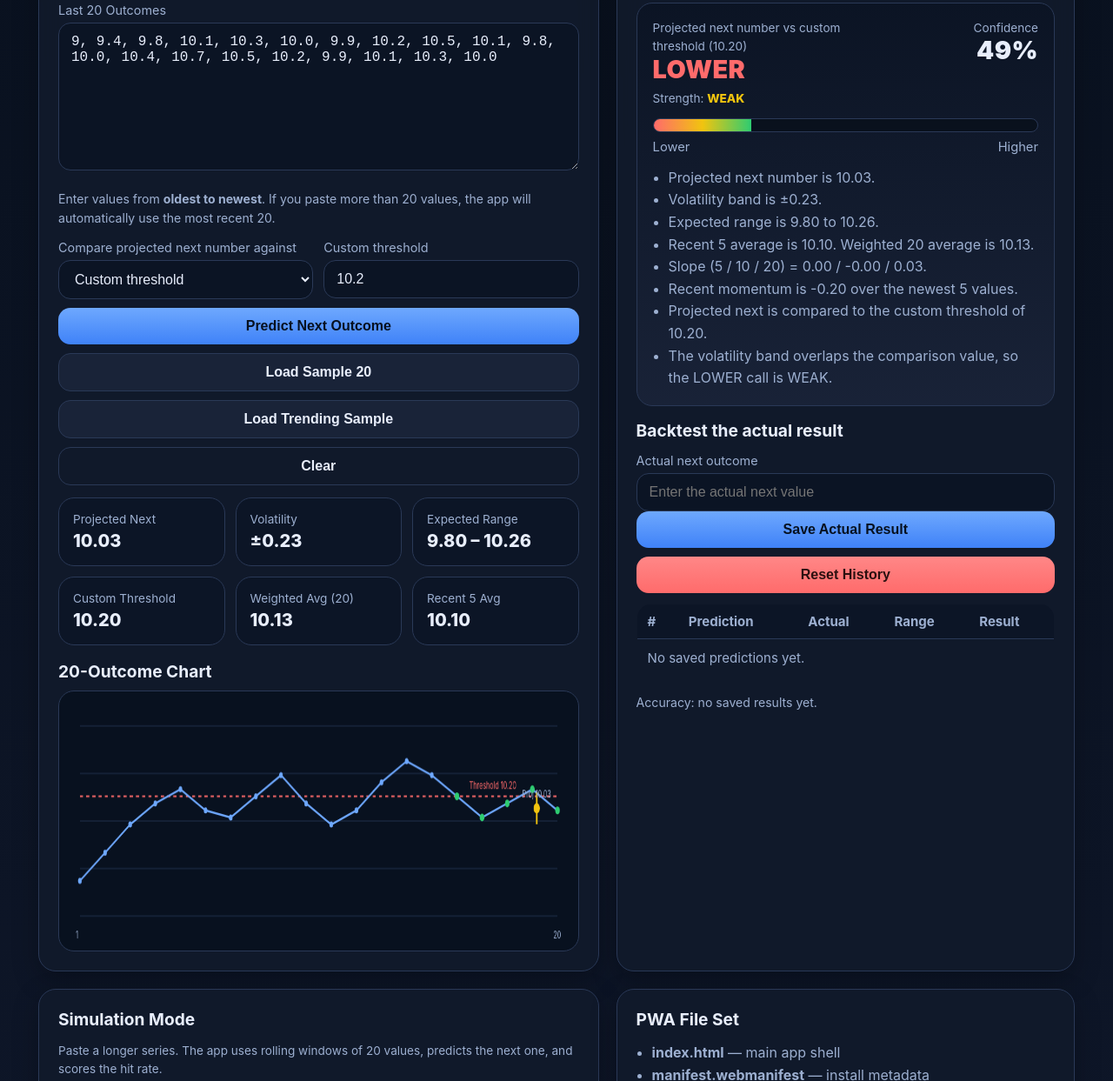
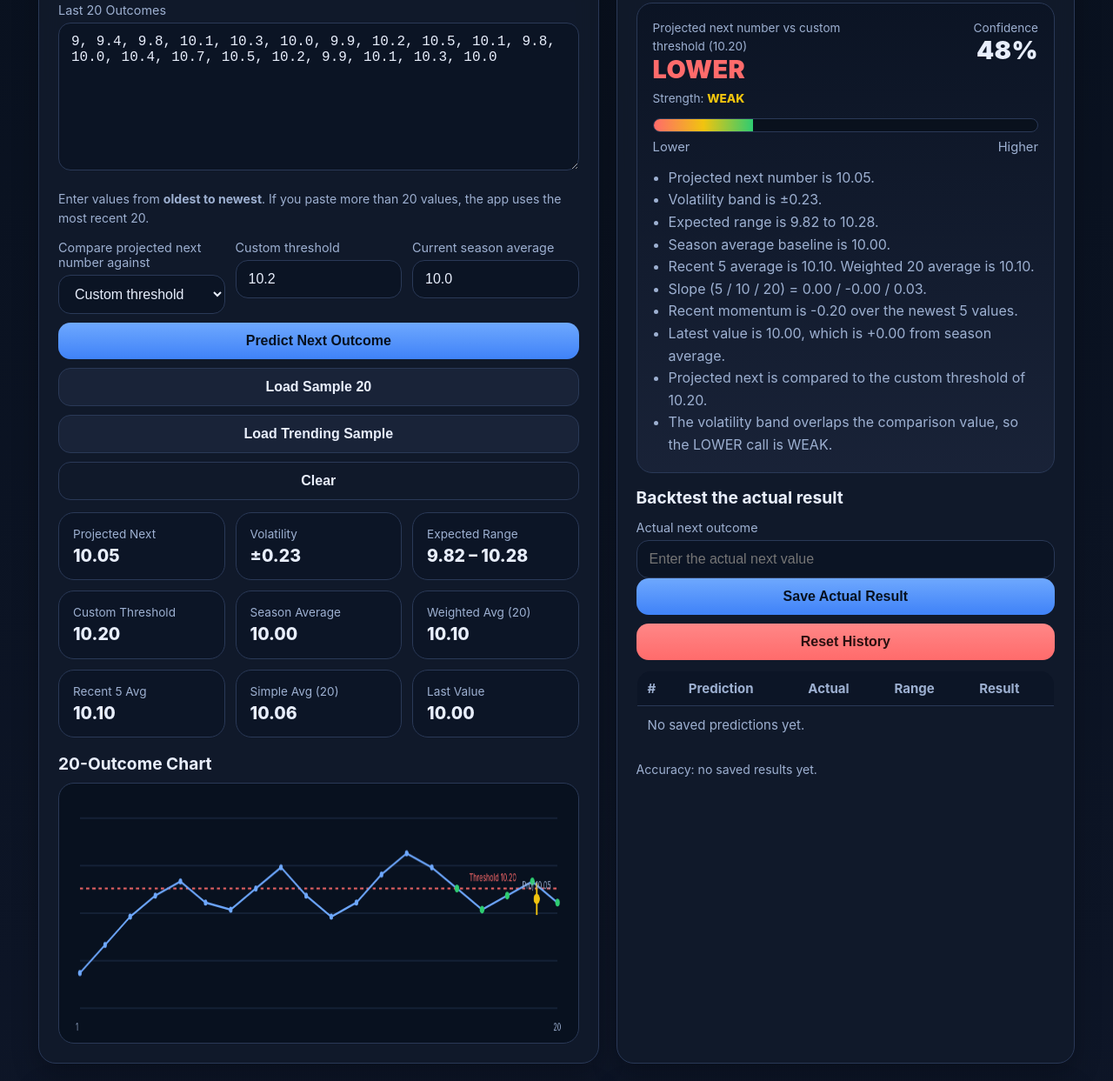
Before and after one commit to jb24000/Higher-lower-probability-app, a plain HTML site: page index.html in a window 1280 px wide. Shown: the part 460-1703 px from the top of the page at 87% size. Drawn offline with Linux system fonts and the light colour scheme.

Commit message:
Update index.html

```diff
--- a/index.html
+++ b/index.html
@@ -102,8 +102,7 @@
 
     .pill-row,
     .status-row,
-    .btn-row,
-    .mini-row {
+    .btn-row {
       display: flex;
       flex-wrap: wrap;
       gap: 10px;
@@ -215,7 +214,7 @@
 
     .controls-grid {
       display: grid;
-      grid-template-columns: 1fr 1fr;
+      grid-template-columns: repeat(3, 1fr);
       gap: 12px;
       margin: 14px 0 10px;
     }
@@ -241,7 +240,7 @@
     }
 
     .stat .v {
-      font-size: 1.25rem;
+      font-size: 1.22rem;
       font-weight: 800;
       line-height: 1.15;
     }
@@ -418,16 +417,17 @@
         <h1>Higher / Lower Probability Predictor</h1>
         <p class="sub">
           Paste your last <strong>20 outcomes</strong> from oldest to newest.
-          The app projects the next number, applies more weight to the most recent
-          values, calculates a volatility band, and compares that projected next
-          value to your <strong>custom threshold</strong>.
+          The app projects the next number, puts the most weight on the newest
+          values, blends in the <strong>current season average</strong>, builds
+          a volatility band, and compares the projected next number to your
+          <strong>custom threshold</strong>.
         </p>
 
         <div class="pill-row">
           <span class="pill">20 Outcomes</span>
+          <span class="pill">Season Average Anchor</span>
           <span class="pill">Heavy Weight on Last 5</span>
           <span class="pill">Projected Next Number</span>
-          <span class="pill">Volatility Band</span>
           <span class="pill">Weak / Strong Signal</span>
         </div>
 
@@ -442,14 +442,14 @@
         <h2>How to read the result</h2>
         <p class="tiny">
           The main answer is the <strong>projected next number</strong>. The
-          app then shows the <strong>volatility</strong> as an error band
-          around that projection.
+          app then shows the <strong>volatility</strong> as an error band around
+          that projection.
         </p>
         <p class="tiny">
           Example: if the projected next number is <strong>10.0</strong> and
           volatility is <strong>±0.5</strong>, the expected range is
-          <strong>9.5 to 10.5</strong>. The app then compares the projected
-          next number to your custom threshold and labels it
+          <strong>9.5 to 10.5</strong>. The app compares the projected next
+          number to your custom threshold and labels it
           <strong>HIGHER</strong> or <strong>LOWER</strong>, plus
           <strong>WEAK</strong> or <strong>STRONG</strong>.
         </p>
@@ -470,7 +470,7 @@
 
         <div class="footer-note">
           Enter values from <strong>oldest to newest</strong>. If you paste more
-          than 20 values, the app will automatically use the most recent 20.
+          than 20 values, the app uses the most recent 20.
         </div>
 
         <div class="controls-grid">
@@ -489,6 +489,16 @@
               step="any"
               value="10.2"
               placeholder="Enter the custom threshold"
+            />
+          </div>
+          <div>
+            <label for="seasonAverage">Current season average</label>
+            <input
+              id="seasonAverage"
+              type="number"
+              step="any"
+              value="10.0"
+              placeholder="Enter season average"
             />
           </div>
         </div>
@@ -518,12 +528,24 @@
             <div class="v" id="targetStat">10.20</div>
           </div>
           <div class="stat">
+            <div class="k">Season Average</div>
+            <div class="v" id="seasonAvgStat">10.00</div>
+          </div>
+          <div class="stat">
             <div class="k">Weighted Avg (20)</div>
             <div class="v" id="weightedAvgStat">10.08</div>
           </div>
           <div class="stat">
             <div class="k">Recent 5 Avg</div>
             <div class="v" id="last5AvgStat">10.10</div>
+          </div>
+          <div class="stat">
+            <div class="k">Simple Avg (20)</div>
+            <div class="v" id="avg20Stat">10.05</div>
+          </div>
+          <div class="stat">
+            <div class="k">Last Value</div>
+            <div class="v" id="lastValueStat">10.00</div>
           </div>
         </div>
 
@@ -648,9 +670,9 @@
         </ul>
 
         <div class="footer-note">
-          This version is built around a 20-number input model with heavier
-          weight on the newest 5 values and a projected-number-plus-volatility
-          workflow.
+          This version uses a 20-number input model with heavier weight on the
+          newest 5 values and a season-average anchor to keep the projection
+          tighter.
         </div>
       </div>
     </section>
@@ -660,6 +682,7 @@
     const series20Input = document.getElementById("series20Input");
     const comparisonMode = document.getElementById("comparisonMode");
     const comparisonValue = document.getElementById("comparisonValue");
+    const seasonAverageInput = document.getElementById("seasonAverage");
     const predictBtn = document.getElementById("predictBtn");
     const sampleBtn = document.getElementById("sampleBtn");
     const trendBtn = document.getElementById("trendBtn");
@@ -672,8 +695,11 @@
     const volatilityStat = document.getElementById("volatilityStat");
     const rangeStat = document.getElementById("rangeStat");
     const targetStat = document.getElementById("targetStat");
+    const seasonAvgStat = document.getElementById("seasonAvgStat");
     const weightedAvgStat = document.getElementById("weightedAvgStat");
     const last5AvgStat = document.getElementById("last5AvgStat");
+    const avg20Stat = document.getElementById("avg20Stat");
+    const lastValueStat = document.getElementById("lastValueStat");
 
     const predictionContext = document.getElementById("predictionContext");
     const predictionLabel = document.getElementById("predictionLabel");
@@ -703,7 +729,7 @@
 
     let latestPrediction = null;
     let deferredPrompt = null;
-    let history = JSON.parse(localStorage.getItem("hlPredictorHistory20") || "[]");
+    let history = JSON.parse(localStorage.getItem("hlPredictorHistory20Season") || "[]");
 
     function toFixedSafe(n, digits = 2) {
       return Number.isFinite(n) ? n.toFixed(digits) : "0.00";
@@ -782,6 +808,11 @@
     }
 
     function analyze(values) {
+      const seasonAverage = parseFloat(seasonAverageInput.value);
+      if (!Number.isFinite(seasonAverage)) {
+        throw new Error("Please enter a valid season average.");
+      }
+
       const oldest10 = values.slice(0, 10);
       const prev5 = values.slice(10, 15);
       const last5 = values.slice(15, 20);
@@ -793,10 +824,12 @@
       const avgLast5 = mean(last5);
       const avgLast10 = mean(last10);
 
-      const weightedAvg =
-        (avgLast5 * 0.55) +
-        (avgPrev5 * 0.30) +
-        (avgFirst10 * 0.15);
+      const weights20 = [
+        1, 1, 1, 1, 1, 1, 1, 1, 1, 1,
+        2, 2, 2, 2, 2,
+        4, 4, 4, 4, 4
+      ];
+      const weightedAvg = weightedMean(values, weights20);
 
       const comparison = getComparisonTarget(values, weightedAvg);
       const target = comparison.target;
@@ -811,19 +844,18 @@
 
       const recentMomentum = last5[4] - last5[0];
       const latestMove = values[19] - values[18];
-      const meanReversion = values[19] - avg20;
       const trendBias = avgLast5 - avgFirst10;
 
+      const latestValue = values[19];
+      const seasonGap = latestValue - seasonAverage;
+
       const projectedNext =
-        (avgLast5 * 0.45) +
-        (avgLast10 * 0.25) +
-        (weightedAvg * 0.15) +
-        (values[19] * 0.15) +
-        (slope5 * 0.70) +
-        (slope10 * 0.45) +
-        (latestMove * 0.25) +
-        (recentMomentum * 0.08) -
-        (meanReversion * 0.18);
+        (seasonAverage * 0.20) +
+        (weightedAvg * 0.45) +
+        (avgLast5 * 0.25) +
+        (latestValue * 0.10) +
+        (recentMomentum * 0.10) -
+        (seasonGap * 0.10);
 
       const volatility =
         (vol5 * 0.50) +
@@ -844,13 +876,23 @@
       }
 
       const gap = Math.abs(projectedNext - target);
-      const gapConfidence = clamp((gap / Math.max(volatility, 0.0001)) * 100, 1, 99);
+      const gapConfidence = clamp(
+        (gap / Math.max(volatility, 0.0001)) * 100,
+        1,
+        99
+      );
 
       let trendAgreement = 0;
+
       if (slope5 > 0 && slope10 > 0 && slope20 > 0) trendAgreement += 25;
       if (slope5 < 0 && slope10 < 0 && slope20 < 0) trendAgreement += 25;
+
       if (recentMomentum > 0 && latestMove > 0) trendAgreement += 20;
       if (recentMomentum < 0 && latestMove < 0) trendAgreement += 20;
+
+      if (avgLast5 > seasonAverage) trendAgreement += 10;
+      if (avgLast5 < seasonAverage) trendAgreement += 10;
+
       if (trendBias > 0) trendAgreement += 10;
       if (trendBias < 0) trendAgreement += 10;
 
@@ -877,9 +919,11 @@
       logic.push(`Projected next number is ${projectedNext.toFixed(2)}.`);
       logic.push(`Volatility band is ±${volatility.toFixed(2)}.`);
       logic.push(`Expected range is ${rangeLow.toFixed(2)} to ${rangeHigh.toFixed(2)}.`);
+      logic.push(`Season average baseline is ${seasonAverage.toFixed(2)}.`);
       logic.push(`Recent 5 average is ${avgLast5.toFixed(2)}. Weighted 20 average is ${weightedAvg.toFixed(2)}.`);
       logic.push(`Slope (5 / 10 / 20) = ${slope5.toFixed(2)} / ${slope10.toFixed(2)} / ${slope20.toFixed(2)}.`);
       logic.push(`Recent momentum is ${recentMomentum >= 0 ? "+" : ""}${recentMomentum.toFixed(2)} over the newest 5 values.`);
+      logic.push(`Latest value is ${latestValue.toFixed(2)}, which is ${seasonGap >= 0 ? "+" : ""}${seasonGap.toFixed(2)} from season average.`);
 
       if (comparison.mode === "manualThreshold") {
         logic.push(`Projected next is compared to the custom threshold of ${target.toFixed(2)}.`);
@@ -902,9 +946,11 @@
       return {
         values,
         target,
+        seasonAverage,
         avg20,
         avgLast5,
         weightedAvg,
+        latestValue,
         projectedNext,
         volatility,
         rangeLow,
@@ -924,8 +970,11 @@
       volatilityStat.textContent = `±${toFixedSafe(result.volatility)}`;
       rangeStat.textContent = `${toFixedSafe(result.rangeLow)} – ${toFixedSafe(result.rangeHigh)}`;
       targetStat.textContent = toFixedSafe(result.target);
+      seasonAvgStat.textContent = toFixedSafe(result.seasonAverage);
       weightedAvgStat.textContent = toFixedSafe(result.weightedAvg);
       last5AvgStat.textContent = toFixedSafe(result.avgLast5);
+      avg20Stat.textContent = toFixedSafe(result.avg20);
+      lastValueStat.textContent = toFixedSafe(result.latestValue);
 
       predictionContext.textContent =
         result.comparisonMode === "manualThreshold"
@@ -998,7 +1047,6 @@
       values.forEach((v, i) => {
         const x = pad + i * xStep;
         const y = yFor(v);
-
         ctx.fillStyle = i >= 15 ? "#2ecc71" : "#6ea8fe";
         ctx.beginPath();
         ctx.arc(x, y, i >= 15 ? 4.5 : 3.5, 0, Math.PI * 2);
@@ -1035,6 +1083,7 @@
     }
 
     function runPrediction() {
+      try {
         const values = getLatest20Values();
         if (!values) {
           alert("Please enter at least 20 numeric outcomes.");
@@ -1053,6 +1102,9 @@
           result.rangeHigh,
           result.comparisonMode
         );
+      } catch (err) {
+        alert(err.message || "Please check your inputs.");
+      }
     }
 
     function renderHistory() {
@@ -1082,7 +1134,7 @@
 
       const accuracy = (correct / history.length) * 100;
       accuracyNote.textContent = `Accuracy: ${correct}/${history.length} correct (${accuracy.toFixed(1)}%).`;
-      localStorage.setItem("hlPredictorHistory20", JSON.stringify(history));
+      localStorage.setItem("hlPredictorHistory20Season", JSON.stringify(history));
     }
 
     function saveActualResult() {
@@ -1097,8 +1149,7 @@
         return;
       }
 
-      const actualDirection =
-        actual >= latestPrediction.target ? "HIGHER" : "LOWER";
+      const actualDirection = actual >= latestPrediction.target ? "HIGHER" : "LOWER";
       const correct = actualDirection === latestPrediction.prediction;
 
       history.unshift({
@@ -1118,6 +1169,7 @@
       series20Input.value =
         "9, 9.4, 9.8, 10.1, 10.3, 10.0, 9.9, 10.2, 10.5, 10.1, 9.8, 10.0, 10.4, 10.7, 10.5, 10.2, 9.9, 10.1, 10.3, 10.0";
       comparisonValue.value = "10.2";
+      seasonAverageInput.value = "10.0";
       runPrediction();
     }
 
@@ -1125,6 +1177,7 @@
       series20Input.value =
         "7.0, 7.2, 7.4, 7.7, 7.9, 8.0, 8.2, 8.4, 8.6, 8.7, 8.9, 9.0, 9.2, 9.3, 9.5, 9.7, 9.8, 10.0, 10.1, 10.3";
       comparisonValue.value = "9.9";
+      seasonAverageInput.value = "8.9";
       runPrediction();
     }
 
@@ -1132,14 +1185,18 @@
       series20Input.value = "";
       comparisonMode.value = "manualThreshold";
       comparisonValue.value = "10.2";
+      seasonAverageInput.value = "10.0";
       actualNext.value = "";
 
       projectedNextStat.textContent = "0.00";
       volatilityStat.textContent = "±0.00";
       rangeStat.textContent = "0.00 – 0.00";
       targetStat.textContent = "0.00";
+      seasonAvgStat.textContent = "0.00";
       weightedAvgStat.textContent = "0.00";
       last5AvgStat.textContent = "0.00";
+      avg20Stat.textContent = "0.00";
+      lastValueStat.textContent = "0.00";
 
       predictionContext.textContent =
         "Projected next number vs selected comparison value";
@@ -1156,6 +1213,13 @@
     }
 
     function simulateSeries() {
+      try {
+        const seasonAverage = parseFloat(seasonAverageInput.value);
+        if (!Number.isFinite(seasonAverage)) {
+          alert("Enter a valid season average before running simulation.");
+          return;
+        }
+
         const series = parseSeries(simulationInput.value);
         if (series.length < 21) {
           alert("Enter at least 21 numbers to run a 20-value rolling simulation.");
@@ -1170,7 +1234,6 @@
           const windowVals = series.slice(i, i + 20);
           const next = series[i + 20];
 
-        // Temporarily compute using current UI mode/value
           const result = analyze(windowVals);
           const actualDirection = next >= result.target ? "HIGHER" : "LOWER";
 
@@ -1184,6 +1247,9 @@
         simWindows.textContent = windows;
         simAccuracy.textContent = `${accuracy.toFixed(1)}%`;
         simProfile.textContent = `${strongSignals}/${windows} strong`;
+      } catch (err) {
+        alert(err.message || "Please check your simulation inputs.");
+      }
     }
 
     function loadSimulationSample() {
@@ -1242,7 +1308,7 @@
     saveResultBtn.addEventListener("click", saveActualResult);
     resetHistoryBtn.addEventListener("click", () => {
       history = [];
-      localStorage.removeItem("hlPredictorHistory20");
+      localStorage.removeItem("hlPredictorHistory20Season");
       renderHistory();
     });
 
@@ -1250,6 +1316,7 @@
     comparisonValue.addEventListener("input", () => {
       if (comparisonMode.value === "manualThreshold") runPrediction();
     });
+    seasonAverageInput.addEventListener("input", runPrediction);
 
     simulateBtn.addEventListener("click", simulateSeries);
     loadSimulationBtn.addEventListener("click", loadSimulationSample);
```
Lines whose indentation alone changed are shown as unchanged.
